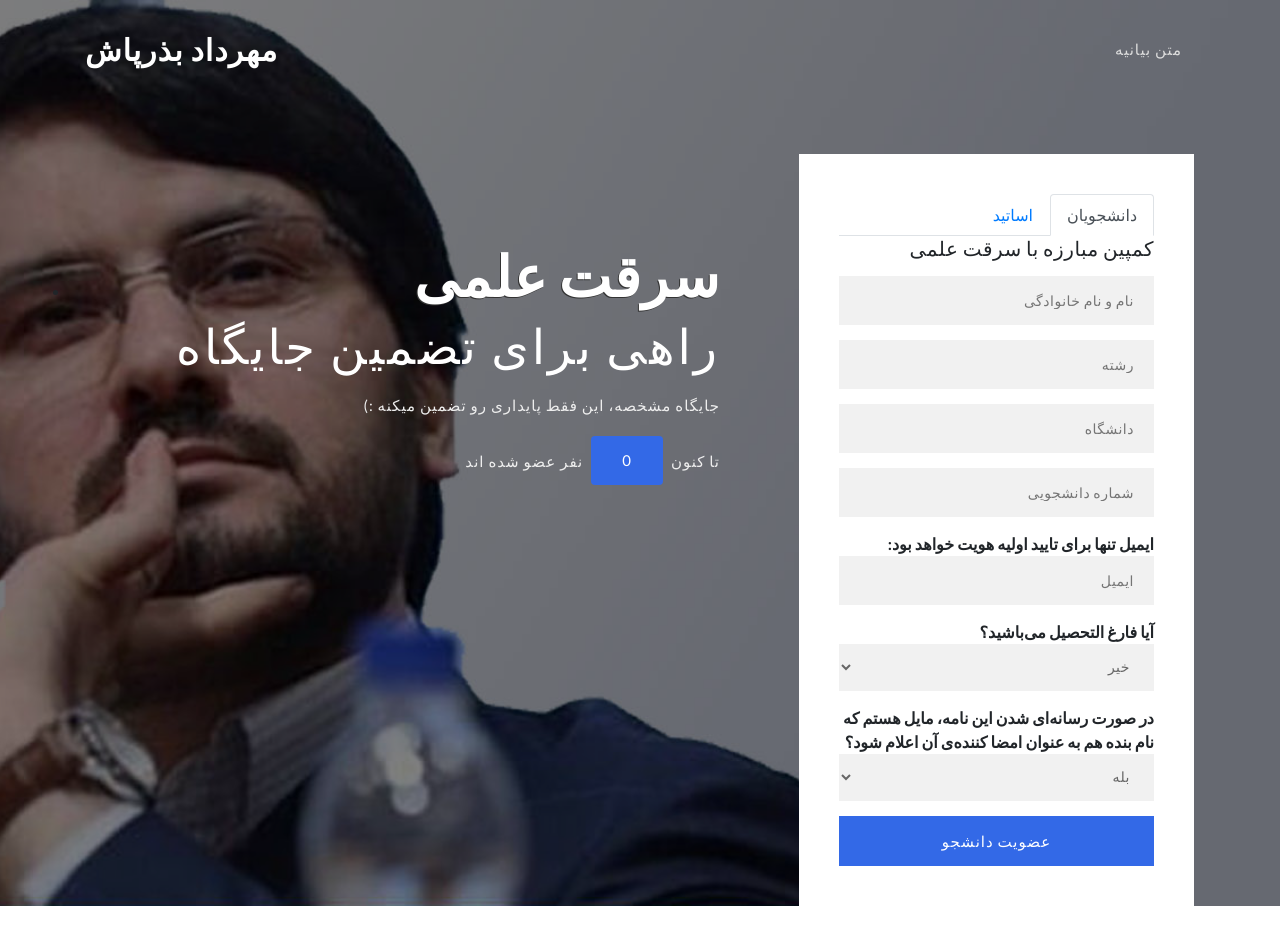
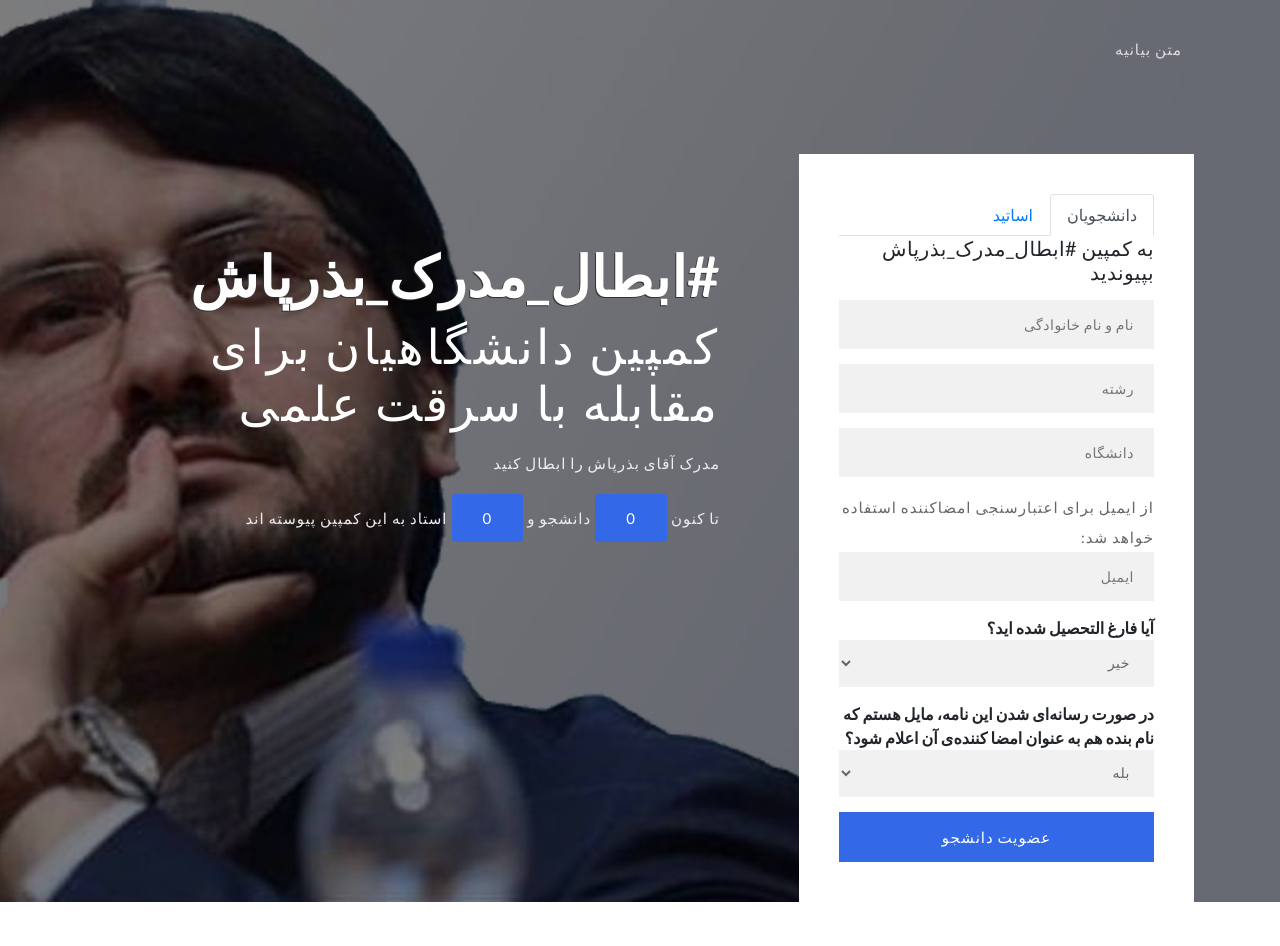
Before and after one commit to Bazrpash/anti-plagiarism, a Django app: page / in a window 1280 px wide. Shown: the top 946 px of the page. Run offline with Django 3.2, Linux system fonts and the light colour scheme; some libraries are stand-ins or nearby versions.

Commit message:
index.html is modified

```diff
--- a/web/templates/web/index.html
+++ b/web/templates/web/index.html
@@ -42,7 +42,7 @@
         <div class="container">
             <!-- nav -->
             <nav class="py-3 d-lg-flex">
-                <div id="logo">
+                <div id="logo" style="display: none">
                     <h1> <a href="/">مهرداد بذرپاش</a></h1>
                 </div>
                 <label for="drop" class="toggle"><span class="fa fa-bars"></span></label>
@@ -68,15 +68,17 @@
                                 <li>
                                     <div class="container-fluid">
                                         <div class="w3ls_banner_txt rtl">
-                                            <h3 class="b-w3ltxt text-capitalize mt-md-4">سرقت علمی</h3>
-                                            <h4 class="b-w3ltxt text-capitalize mt-md-2">راهی برای تضمین جایگاه</h4>
+                                            <h3 class="b-w3ltxt text-capitalize mt-md-4">#ابطال_مدرک_بذرپاش</h3>
+                                            <h4 class="b-w3ltxt text-capitalize mt-md-2">کمپین دانشگاهیان برای مقابله با سرقت علمی</h4>
                                             <p class="w3ls_pvt-title my-3">
-                                                جایگاه مشخصه، این فقط پایداری رو تضمین میکنه :)
+                                                مدرک آقای بذرپاش را ابطال کنید
                                             </p>
                                             <div class="d-flex align-items-center">
                                                 <p>تا کنون</p>
-                                                <a class="btn btn-banner text-white mx-2">{{ joined_number }}</a>
-                                                <p>نفر عضو شده اند</p>
+                                                <a class="btn btn-banner text-white mx-1">{{ joined_number }}</a>
+                                                <p> دانشجو و </p>
+                                                <a class="btn btn-banner text-white mx-1">{{ joined_number }}</a>
+                                                <p> استاد به این کمپین پیوسته اند</p>
                                             </div>
                                         </div>
                                     </div>
@@ -111,18 +113,17 @@
                                         <!-- banner form -->
                                         <form action="{% url 'web:submit' %}" method="post" class="rtl">
                                             {% csrf_token %}
-                                            <h5 class="mb-3">کمپین مبارزه با سرقت علمی</h5>
+                                            <h5 class="mb-3">به کمپین #ابطال_مدرک_بذرپاش بپیوندید</h5>
                                             <div class="form-style-w3ls">
                                                 <input placeholder="نام و نام خانوادگی" name="first_and_last_name" type="text" required>
                                                 <input placeholder="رشته" name="uni_major" type="text" required>
                                                 <input placeholder="دانشگاه" name="uni_name" type="text" required>
-                                                <input placeholder="شماره دانشجویی" name="student_no" type="text" required>
-                                                <strong>
-                                                    ایمیل تنها برای تایید اولیه هویت خواهد بود:
-                                                </strong>
+                                                <p>
+                                                    از ایمیل برای اعتبارسنجی امضاکننده استفاده خواهد شد:
+                                                </p>
                                                 <input placeholder="ایمیل" name="email" type="text" required>
                                                 <strong>
-                                                    آیا فارغ التحصیل می‌باشید؟
+                                                    آیا فارغ التحصیل شده اید؟
                                                 </strong>
                                                 <select name="is_graduated" required>
 									                <option value="0">خیر</option>
@@ -163,7 +164,7 @@
                                         <!-- banner form -->
                                         <form action="{% url 'web:submit' %}" method="post" class="rtl">
                                             {% csrf_token %}
-                                            <h5 class="mb-3">کمپین مبارزه با سرقت علمی</h5>
+                                            <h5 class="mb-3">به کمپین #ابطال_مدرک_بذرپاش بپیوندید</h5>
                                             <div class="form-style-w3ls">
                                                 <input placeholder="نام و نام خانوادگی" name="first_and_last_name" type="text" required>
                                                 <input placeholder="دانشگاه" name="uni_name" type="text" required>
@@ -172,9 +173,9 @@
 									                <option value="researcher">پژوهشگر</option>
                                                     <option value="OTHER_POS">سایر</option>
 									            </select>
-                                                <strong>
-                                                    ایمیل تنها برای تایید اولیه هویت خواهد بود:
-                                                </strong>
+                                                <p>
+                                                    از ایمیل برای اعتبارسنجی امضاکننده استفاده خواهد شد:
+                                                </p>
                                                 <input placeholder="ایمیل" name="email" type="email" required>
                                                 <strong>
                                                     در صورت رسانه‌ای شدن این نامه، مایل هستم که نام بنده هم به عنوان امضا کننده‌ی آن اعلام شود؟
```
